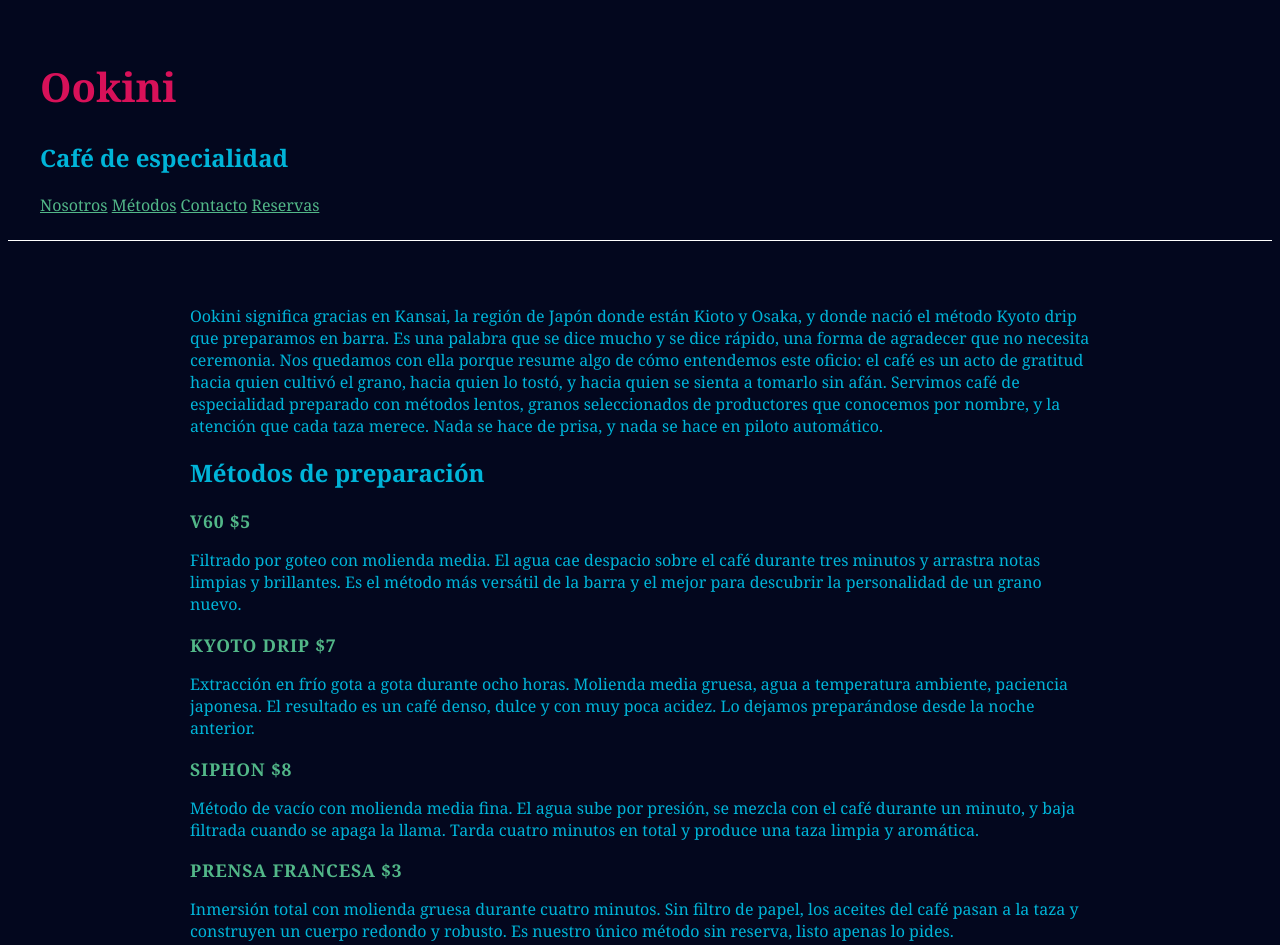
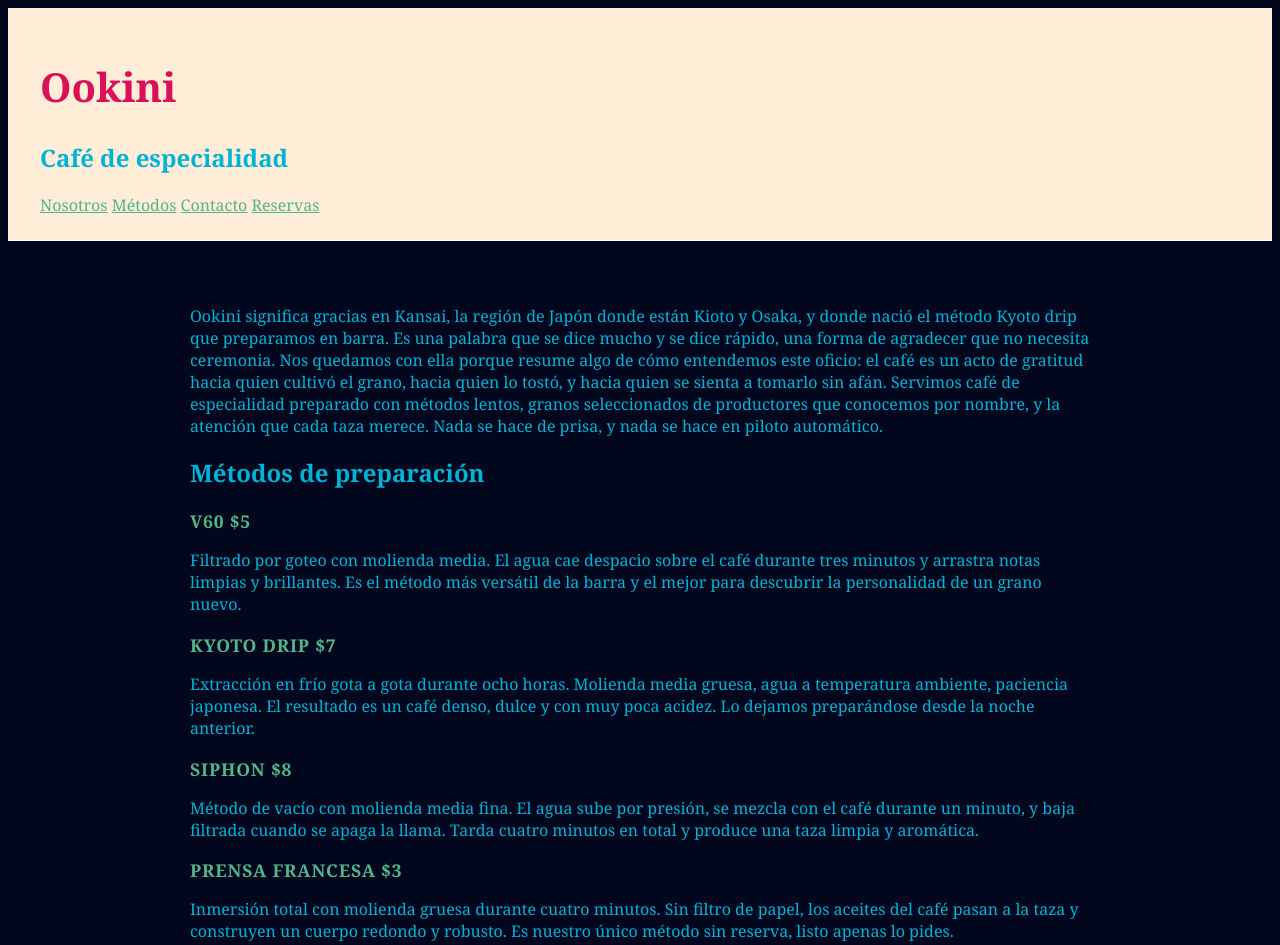
Before and after one commit to Nute0409/Ookini, a plain HTML site: page index.html in a window 1280 px wide. Shown: the top 945 px of the page. Drawn offline with Linux system fonts and the light colour scheme.

Commit message:
Cambiar el color del header

```diff
--- a/styles.css
+++ b/styles.css
@@ -10,6 +10,7 @@ h1{
 header{
     padding: 1.5rem 2rem;
     border-bottom: 1px solid #ffffff;
+    background-color: #ffedd8;
 }
 nav a{
 color: #52b788;
```
